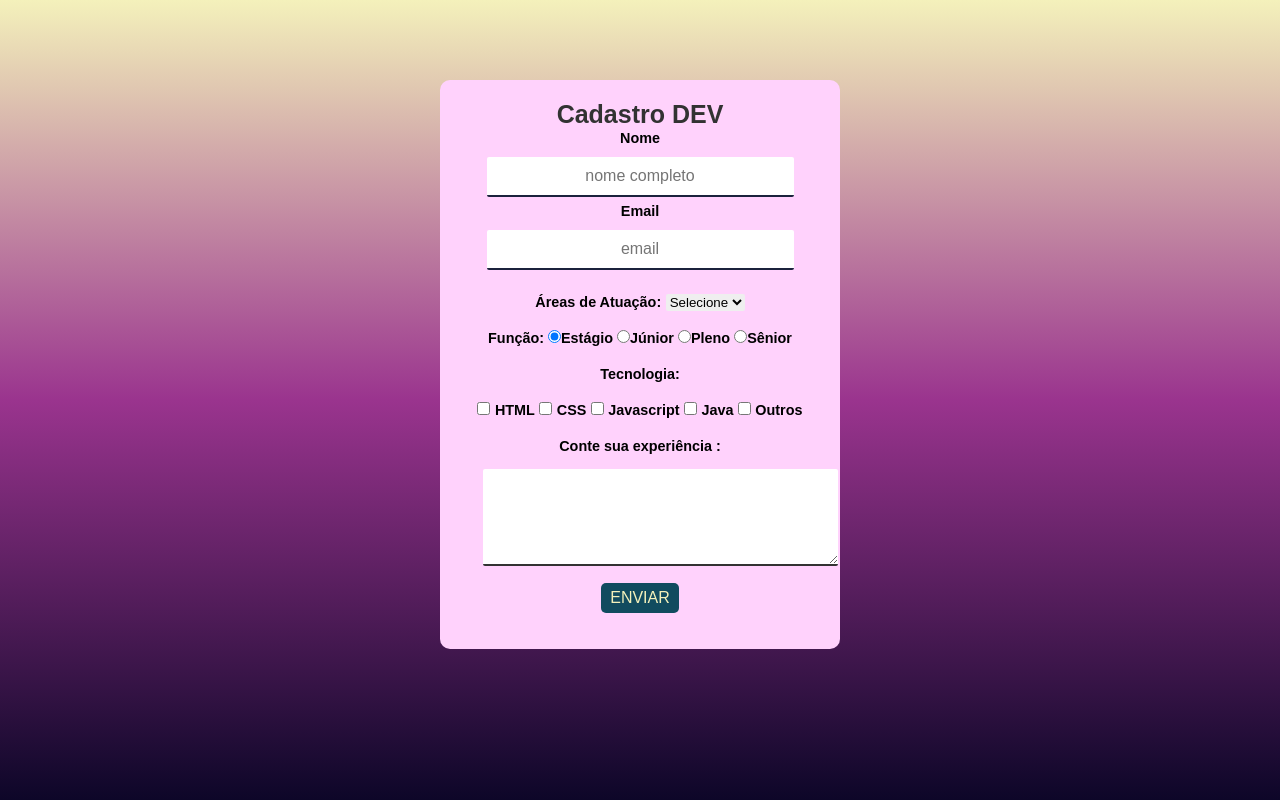
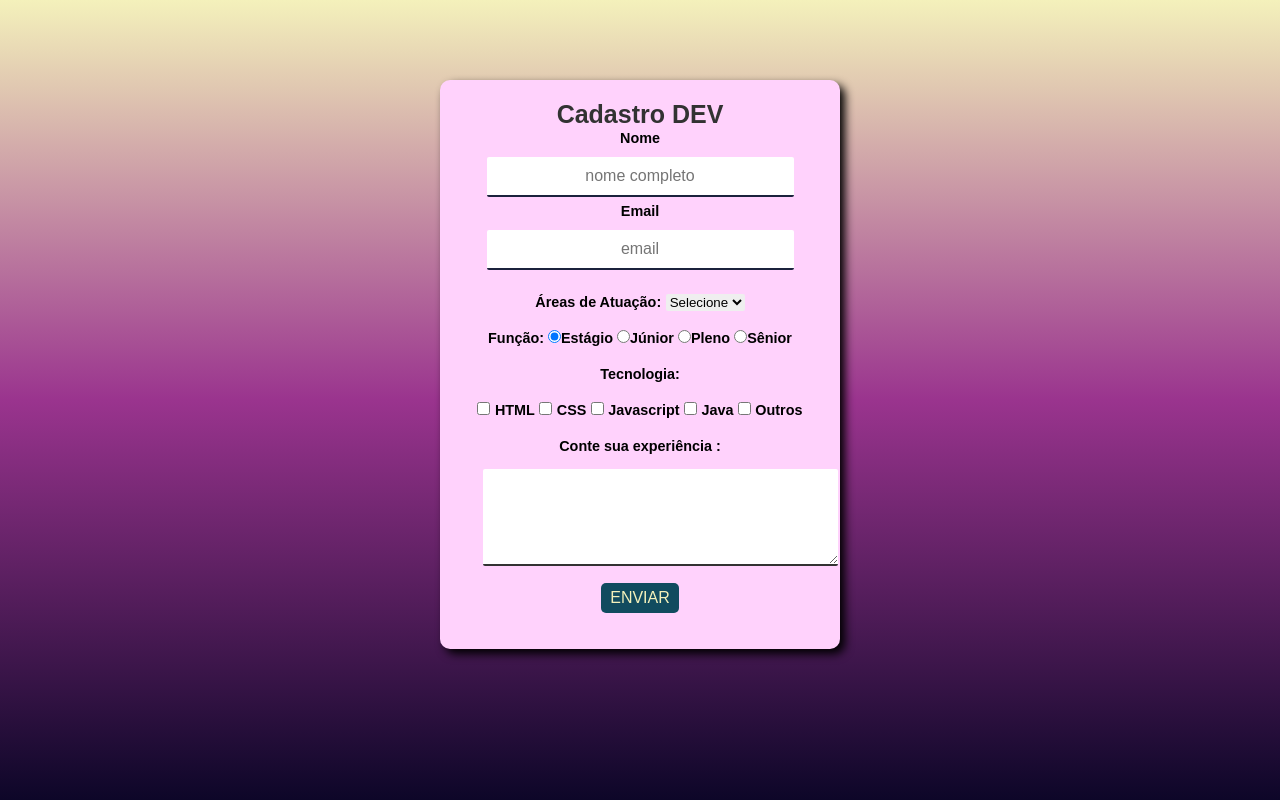
Before and after one commit to SilviaHanzawa/CadastroDV, a plain HTML site: page index.html in a window 1280 px wide. Drawn offline with Linux system fonts and the light colour scheme.

Commit message:
atualizando

```diff
--- a/style.css
+++ b/style.css
@@ -28,6 +28,7 @@ body{
     font-size: 1em;
     margin-bottom: 5px;
 
+
 }
 label {
     font-size: .9em;
@@ -36,6 +37,7 @@ label {
 select {
     border-radius: 2px;
 }
+
 form {
     background:#ffd2fc;
     max-width: 400px;
@@ -45,6 +47,7 @@ form {
     margin-top: 10vh;
     border-radius: 10px;
     text-align: center;
+    box-shadow: 5px 5px 10px black;
 
 }
 textarea {
@@ -74,3 +77,10 @@ button:hover {
     transition: 1s;
 
 }
+#check {
+    display: inline-block;
+}
+
+input[type="text"]:focus,[type="email"]:focus,textarea:focus{
+    background:rgb(189, 178, 188);
+}
```
